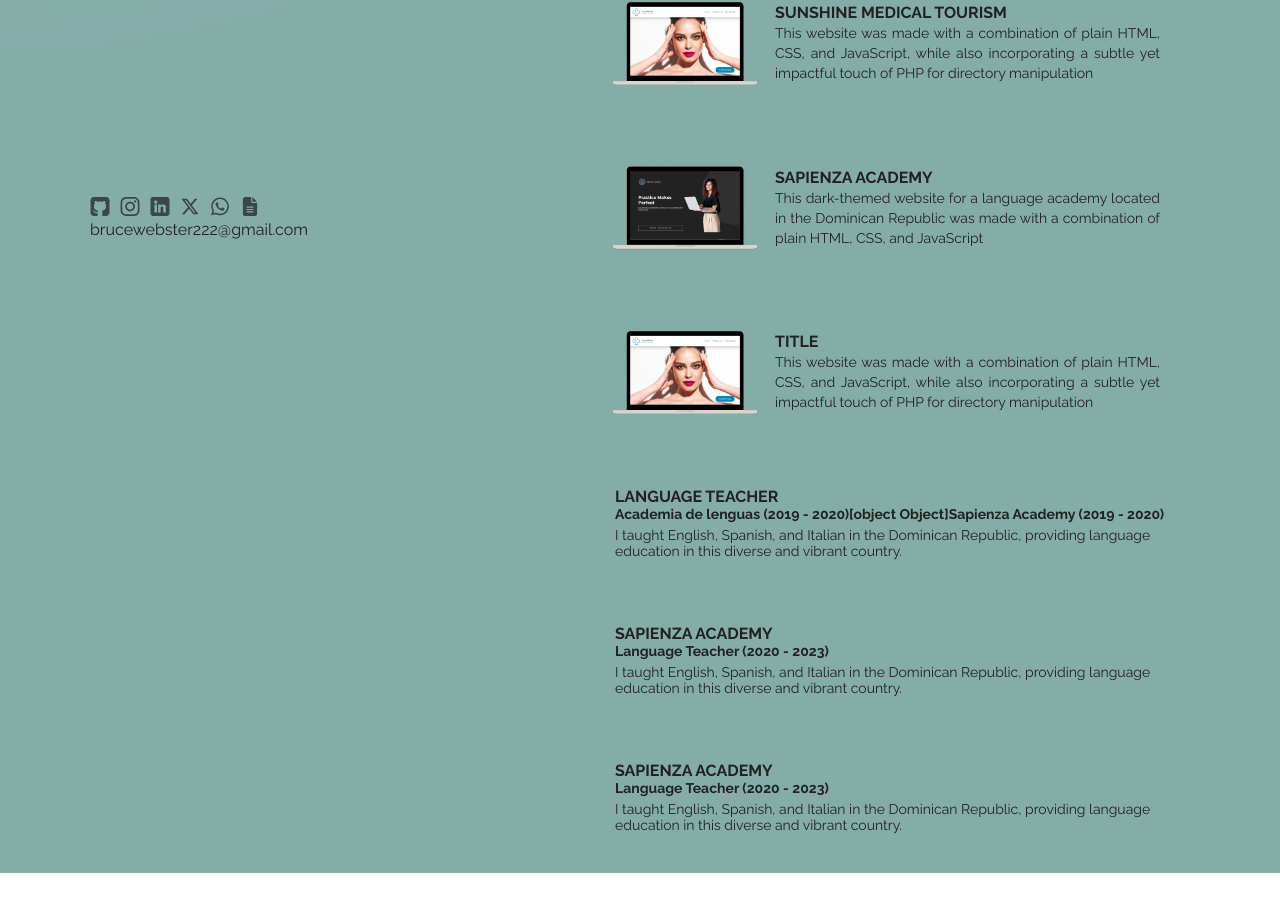
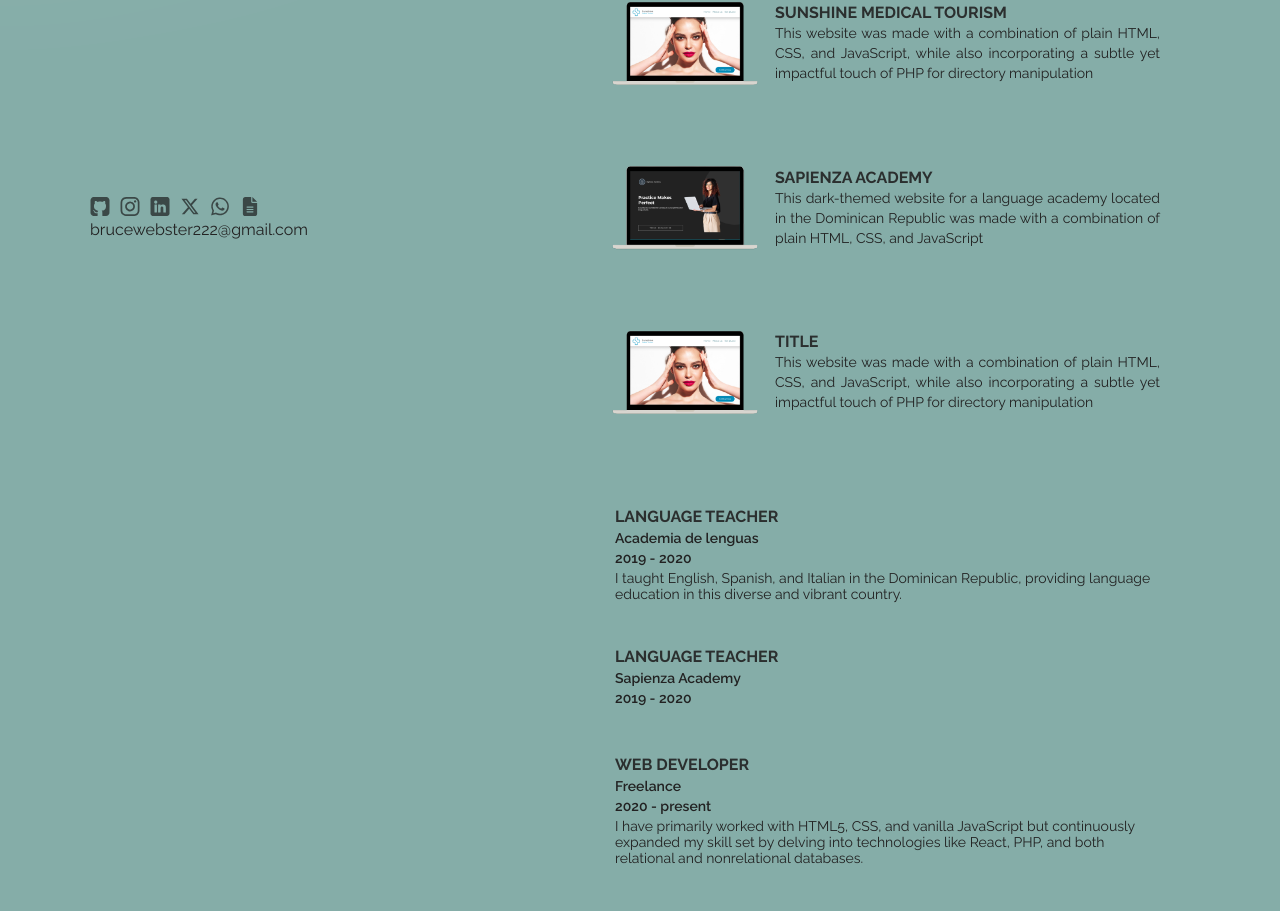
Before and after one commit to Bruce-Webster-21/personal-portfolio, a React (Vite) app: page / in a window 1280 px wide. Shown: the part 491-1402 px from the top of the page. Before the commit the page ends 1364 px from the top, so only its background shows below. Built offline with nearby package versions, Linux system fonts and the light colour scheme.

Commit message:
Made the exprience section better and other minor things

```diff
--- a/src/App.css
+++ b/src/App.css
@@ -23,10 +23,14 @@ a {
 .portfolio-container-dark a {
   color: #d4cec2;
 }
+.portfolio-container-dark p {
+  opacity: 0.8;
+}
+.portfolio-container-dark h2,
+h3 {
+  opacity: 0.9;
+}
 .portfolio-container-dark .project-container:hover {
-  background-color: #2d2d2d;
-}
-.portfolio-container-dark .experience-container:hover {
   background-color: #2d2d2d;
 }
 .portfolio-container-dark .icon {
@@ -64,9 +68,6 @@ a {
   color: #222;
 }
 .portfolio-container-light .project-container:hover {
-  background-color: #a0c5bf;
-}
-.portfolio-container-light .experience-container:hover {
   background-color: #a0c5bf;
 }
 .portfolio-container-light .icon {
@@ -174,19 +175,24 @@ a {
 /*---------------------------------------------------------------------------------------------------------*/
 /* Experience Item */
 /*---------------------------------------------------------------------------------------------------------*/
+.experience {
+  padding: 30px 0px 40px 0;
+}
 .experience-container {
   display: flex;
   flex-direction: column;
-  margin: 0 0 15px 0;
-  padding: 25px;
-  gap: 5px;
+  padding: 15px 25px;
+  margin-bottom: 15px;
+  gap: 4px;
   border-radius: 10px;
-  cursor: pointer;
 }
 .experience-container h3 {
   font-size: 16px;
 }
-.experience-container h4,
+.experience-container h4 {
+  font-weight: 600;
+  font-size: 14px;
+}
 p {
   font-size: 14px;
 }
--- a/src/ExperienceItem.jsx
+++ b/src/ExperienceItem.jsx
@@ -1,10 +1,9 @@
-export default function ExperienceItem({ title, subTitle, description }) {
+export default function ExperienceItem({ title, time, subTitle, description }) {
   return (
     <div className="experience-container">
-      <div className="flex">
-        <h3>{title.toUpperCase()}</h3>
-        <h4>{subTitle}</h4>
-      </div>
+      <h3>{title.toUpperCase()}</h3>
+      <h4>{subTitle}</h4>
+      <h4>{time}</h4>
       <p>{description}</p>
     </div>
   );
--- a/src/ExperienceList.jsx
+++ b/src/ExperienceList.jsx
@@ -6,35 +6,34 @@ export default function ExperienceList() {
     {
       id: uuidv4(),
       title: "Language Teacher",
-      subTitle:
-        "Academia de lenguas (2019 - 2020)" +
-        <br /> +
-        "Sapienza Academy (2019 - 2020)",
+      time: "2019 - 2020",
+      subTitle: "Academia de lenguas",
       description:
         "I taught English, Spanish, and Italian in the Dominican Republic, providing language education in this diverse and vibrant country.",
     },
     {
       id: uuidv4(),
-      title: "Sapienza Academy",
-      subTitle: "Language Teacher (2020 - 2023)",
-      description:
-        "I taught English, Spanish, and Italian in the Dominican Republic, providing language education in this diverse and vibrant country.",
+      title: "Language Teacher",
+      time: "2019 - 2020",
+      subTitle: "Sapienza Academy",
     },
     {
       id: uuidv4(),
-      title: "Sapienza Academy",
-      subTitle: "Language Teacher (2020 - 2023)",
+      title: "web developer",
+      time: "2020 - present",
+      subTitle: "Freelance",
       description:
-        "I taught English, Spanish, and Italian in the Dominican Republic, providing language education in this diverse and vibrant country.",
+        "I have primarily worked with HTML5, CSS, and vanilla JavaScript but continuously expanded my skill set by delving into technologies like React, PHP, and both relational and nonrelational databases.",
     },
   ];
 
   return (
-    <div id="experience">
-      {experiences.map(({ id, title, subTitle, description }) => (
+    <div className="experience" id="experience">
+      {experiences.map(({ id, title, time, subTitle, description }) => (
         <ExperienceItem
           key={id}
           title={title}
+          time={time}
           subTitle={subTitle}
           description={description}
         />
```
